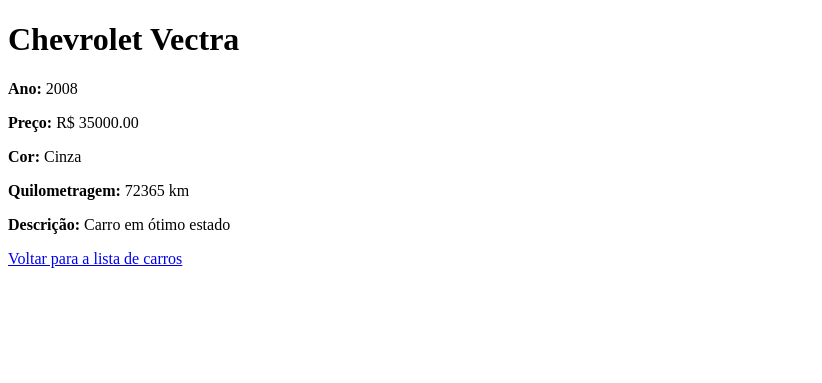
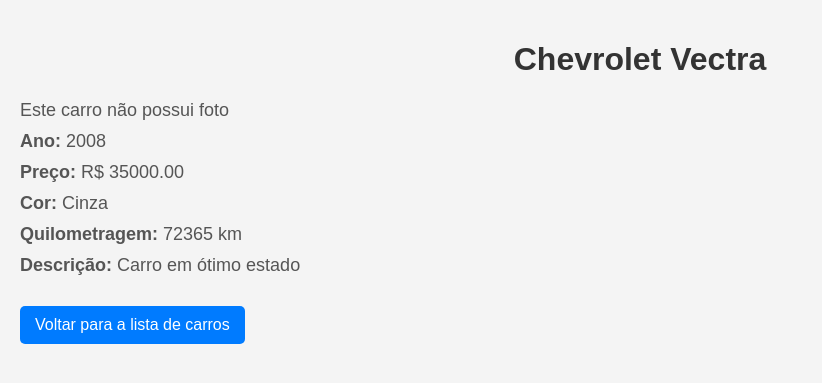
Before and after one commit to joaoschefer/django-carros, a Django app: page /1/ in a window 1280 px wide. Shown: the top 383 px of the page, without its empty margins (0-822 px from the left). Run offline with Django 5.2, Linux system fonts and the light colour scheme; data comes from the database, SQL or seed files in the repository; both versions use the stored data as it was after the commit.

Commit message:
versao 11/12

```diff
--- /dev/null
+++ b/loja_carros/carros/static/css/detalhes_carro.css
@@ -0,0 +1,31 @@
+body {
+    font-family: Arial, sans-serif;
+    background-color: #f4f4f4;
+    margin: 0;
+    padding: 20px;
+}
+
+h1 {
+    color: #333;
+    text-align: center;
+}
+
+p {
+    font-size: 18px;
+    color: #555;
+    margin: 10px 0;
+}
+
+a {
+    display: inline-block;
+    margin-top: 20px;
+    padding: 10px 15px;
+    background-color: #007bff;
+    color: #fff;
+    text-decoration: none;
+    border-radius: 5px;
+}
+
+a:hover {
+    background-color: #0056b3;
+}
--- a/loja_carros/carros/templates/carros/detalhes_carro.html
+++ b/loja_carros/carros/templates/carros/detalhes_carro.html
@@ -1,11 +1,18 @@
+{% load static %}
 <!DOCTYPE html>
 <html lang="pt">
 <head>
     <meta charset="UTF-8">
     <title>{{ carro.marca }} {{ carro.modelo }}</title>
+    <link rel="stylesheet" href="{% static 'css/detalhes_carro.css' %}">
 </head>
 <body>
     <h1>{{ carro.marca }} {{ carro.modelo }}</h1>
+    {% if carro.imagem %}
+        <img src="{{ carro.imagem.url }}" alt="Foto do {{ carro.marca }} {{ carro.modelo }}" style="max-width: 40%; height: auto">
+    {% else %}
+        <p>Este carro não possui foto</p>
+    {% endif %}
     <p><strong>Ano:</strong> {{ carro.ano }}</p>
     <p><strong>Preço:</strong> R$ {{ carro.preco }}</p>
     <p><strong>Cor:</strong> {{ carro.cor }}</p>
--- a/loja_carros/carros/urls.py
+++ b/loja_carros/carros/urls.py
@@ -1,6 +1,5 @@
 from django.urls import path
 from . import views
-from django.contrib.auth.views import LogoutView
 
 app_name = 'carros'
 
```
Also changed, not shown: loja_carros/db.sqlite3.
